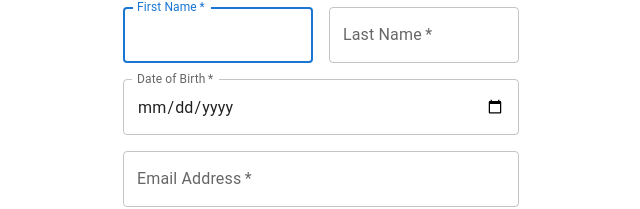
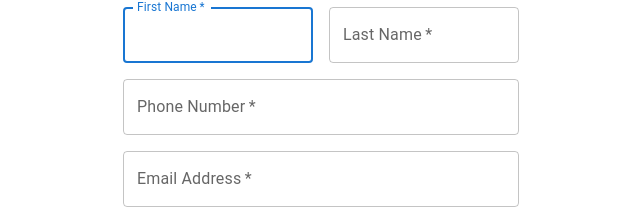
Before and after one commit to ah01567/Bechar_Fitness, a React (Create React App) app: page /register in a window 1280 px wide. Shown: the part 169-378 px from the top of the page, without its empty margins (319-959 px from the left). Built offline with nearby package versions, Linux system fonts and the light colour scheme; the HTML template or start-up script is replaced by a standard one.

Commit message:
registration data linked to realtime DB

```diff
--- a/src/firebase.js
+++ b/src/firebase.js
@@ -1,23 +1,29 @@
 // Import the functions you need from the SDKs you need
 import { initializeApp } from "firebase/app";
 import { getAuth } from 'firebase/auth';
+// import Firebase Database
+import { getDatabase } from "firebase/database";
 
 // TODO: Add SDKs for Firebase products that you want to use
 // https://firebase.google.com/docs/web/setup#available-libraries
 
 // Your web app's Firebase configuration
 const firebaseConfig = {
-  apiKey: "AIzaSyD0cF7uMoQLMtPrMhQy-koaJwtAvsZyLz4",
-  authDomain: "fitness-bechar.firebaseapp.com",
-  projectId: "fitness-bechar",
-  storageBucket: "fitness-bechar.appspot.com",
-  messagingSenderId: "72358334389",
-  appId: "1:72358334389:web:486942cd05ef4ec90993fc"
+  apiKey: "AIzaSyBXB9UVd6fPoSR-7VJrWA8TVdNma_PW1AY",
+  authDomain: "fitness-bechar-bc5ca.firebaseapp.com",
+  databaseURL: "https://fitness-bechar-bc5ca-default-rtdb.europe-west1.firebasedatabase.app/",
+  projectId: "fitness-bechar-bc5ca",
+  storageBucket: "fitness-bechar-bc5ca.appspot.com",
+  messagingSenderId: "477953990408",
+  appId: "1:477953990408:web:d998d25c17d3c11a41d6bd",
+  measurementId: "G-CBV9F7JFZL"
 };
 
 // Initialize Firebase
 const app = initializeApp(firebaseConfig);
 // Initialize Firebase Authentication and get a reference to the service
 export const auth = getAuth(app);
+// Export the Firebase Realtime Database object
+export const db = getDatabase();
 
 export default app;
--- a/src/pages/Profile.js
+++ b/src/pages/Profile.js
@@ -67,6 +67,19 @@ const Profile = () => {
                             <TextField
                                 required
                                 fullWidth
+                                id="email"
+                                label="Email Address"
+                                name="email"
+                                autoComplete="email"
+                                //value={email}
+                                //onChange={(e) => setEmail(e.target.value)}
+
+                            />
+                        </Grid>
+                            <Grid item xs={12}>
+                            <TextField
+                                required
+                                fullWidth
                                 id="dob"
                                 label="Date of Birth"
                                 name="dob"
@@ -112,20 +125,17 @@ const Profile = () => {
                                 </Select>
                             </FormControl>
                         </Grid>
-
                         <Grid item xs={12}>
-                            <TextField
-                                required
-                                fullWidth
-                                id="email"
-                                label="Email Address"
-                                name="email"
-                                autoComplete="email"
-                                //value={email}
-                                //onChange={(e) => setEmail(e.target.value)}
-                            />
+                        <TextField
+                            name="phoneNumber"
+                            fullWidth
+                            id="phoneNumber"
+                            label="Phone Number"
+                            //value={phoneNumber}
+                            //onChange={(e) => setPhoneNumber(e.target.value)}
+                            //disabled={!isEditing}
+                        />
                         </Grid>
-
                         </Grid>
                         <Grid item xs={12} sx={{ mt: 2 }} display="flex" justifyContent="space-between">
                             <Button
@@ -145,16 +155,6 @@ const Profile = () => {
                                 Save
                             </Button>
                         </Grid>
-                        <Grid item xs={12} sx={{ mt: 2 }}>
-                            <Button
-                                variant="contained"
-                                color="error"
-                                //onClick={handleDeleteAccount}
-                                fullWidth
-                            >
-                                Delete Account
-                            </Button> <break/>
-                        </Grid>
                         </Box>
                     </Box>
                     </Container>
--- a/src/pages/Register.js
+++ b/src/pages/Register.js
@@ -1,7 +1,11 @@
 import * as React from 'react';
 import { auth } from '../firebase';
+import { db } from '../firebase';
 import {createUserWithEmailAndPassword} from 'firebase/auth';
+import { ref, set } from "firebase/database";
 import { useState } from 'react';
+import { useNavigate } from 'react-router-dom';
+
 import Avatar from '@mui/material/Avatar';
 import Button from '@mui/material/Button';
 import CssBaseline from '@mui/material/CssBaseline';
@@ -16,10 +20,11 @@ import { createTheme, ThemeProvider } from '@mui/material/styles';
 import Alert from '@mui/material/Alert';
 
 const Register = () => {
+  const navigate = useNavigate();
 
   const [fname, setFname] = useState('');
   const [lname, setLname] = useState('');
-  const [dob, setDob] = useState('');
+  const [phone, setPhone] = useState('');
   const [email, setEmail] = useState('');
   const [password, setPassword] = useState('');
   const [confirmedPassword, setConfirmedPassword] = useState('');
@@ -28,17 +33,31 @@ const Register = () => {
 
   const handleSubmit = async (event) => {
     event.preventDefault();
-    if (!fname || !lname || !dob || !email || !password || !confirmedPassword) {
+    if (!fname || !lname || !phone || !email || !password || !confirmedPassword) {
       setError('Make sure to fill in all information');
     } else if (password !== confirmedPassword) {
       setError("Passwords don't match");
     } else {
-    try{
-      await createUserWithEmailAndPassword(auth, email, password);
-      console.log('User suucessfully registered !!');
-    } catch (error) {
+      await createUserWithEmailAndPassword(auth, email, password)
+        .then((userCredential) => {
+            const user = userCredential.user;
+            const uid = user.uid;
+            console.log(user);
+
+            const userRef = ref(db, `Users/${uid}`);
+            const userData = {
+                fname: fname,
+                lname: lname,
+                phone: phone,
+                email: email,
+              };
+              set(userRef, userData);
+              // Take user to home page:
+              navigate("/")
+        })
+        .catch((error) => {
             if(error.code === "auth/email-already-in-use") {
-        setError("This email is already registered. Please sign in");
+                 setError("This email is already registered. Please Log in");
             } else if (error.code === "auth/invalid-email") {
                  setError("This email address is not valid.");
              } else if (error.code === "auth/operation-not-allowed") {
@@ -47,6 +66,7 @@ const Register = () => {
                  setError("Your password is too weak.");
              }
          }
+        );
   }
   };
 
@@ -99,17 +119,14 @@ const Register = () => {
                 </Grid>
                 <Grid item xs={12}>
                   <TextField
+                    autoComplete="phone"
+                    name="phone"
                     required
                     fullWidth
-                    id="dob"
-                    label="Date of Birth"
-                    name="dob"
-                    type="date"
-                    value={dob}
-                    onChange={(e) => setDob(e.target.value)}
-                  InputLabelProps={{
-                        shrink: true,
-                    }}
+                    id="phone"
+                    label="Phone Number"
+                    value={phone}
+                    onChange={(e) => setPhone(e.target.value)}
                   />
               </Grid>
                 <Grid item xs={12}>
```
Lines whose indentation alone changed are shown as unchanged.
